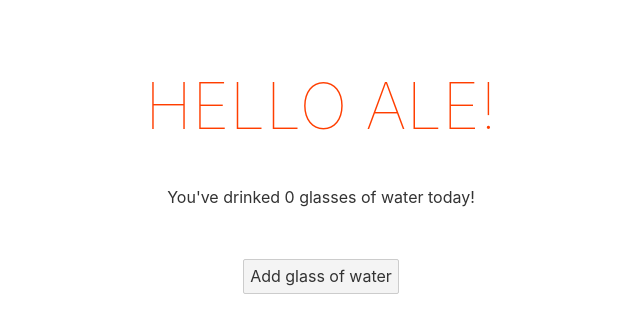
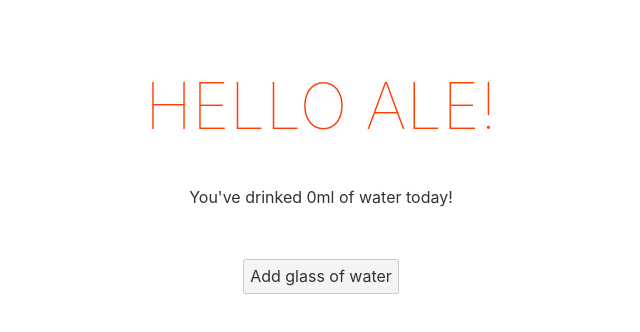
Before and after one commit to aledileo/drink-water, a Svelte app: page / in a window 1280 px wide. Shown: the top 332 px of the page, without its empty margins (319-959 px from the left). Built offline with nearby package versions, Linux system fonts and the light colour scheme.

Commit message:
Adds day filter

```diff
--- a/src/App.svelte
+++ b/src/App.svelte
@@ -9,21 +9,30 @@
 	let allEntries = [];
 	let request = indexedDB.open('water');
 	let totalWaterInMl = 0;
-	$: totalWaterInMl = allEntries.reduce((acc, val) => acc + val.quantity, 0)
+	let totalWaterToday;
+
+	const getQty = (acc, val) => acc + val.quantity;
+	$: totalWaterInMl = allEntries.reduce(getQty, 0)
+	$: totalWaterToday = allEntries.filter(isToday).reduce(getQty, 0);
+
+	const isToday = function(entry) {
+		const givenDate = new Date(entry.timestamp);
+		const today = new Date();
+		const isSameDay = givenDate.getDate() === today.getDate();
+		const isSameMonth = givenDate.getMonth() === today.getMonth();
+		const isSameYear = givenDate.getFullYear() === today.getFullYear();
+
+		return isSameDay && isSameMonth && isSameYear
+	}
 
 	function queryAllEntries() {
 		let transaction = db.transaction(['entries'], 'readonly');
 		let objectStore = transaction.objectStore('entries');
-		console.log({objectStore})
 		const request = objectStore.getAll();
 
 		request.onsuccess = function(event) {
-			console.log(event.target.result)
 			let res = event.target.result;
-
-			if(res) {
-				allEntries = res;
-			}
+			if(res) allEntries = res;
 		}
 	}
 
@@ -84,7 +93,7 @@
 
 <main>
 	<h1>Hello {name}!</h1>
-	<p>You've drinked {waterGlassesCount} glasses of water today!</p>
+	<p>You've drinked {totalWaterToday}ml of water today!</p>
 	<p style={ totalWaterInMl <= 0 ? 'visibility: hidden' : '' }>You've drinked {totalWaterInMl}ml in total</p>
 	<button on:click={handleClick}>Add glass of water</button>
 	<!-- <input type="number" on:change={handleQty}> -->
```
